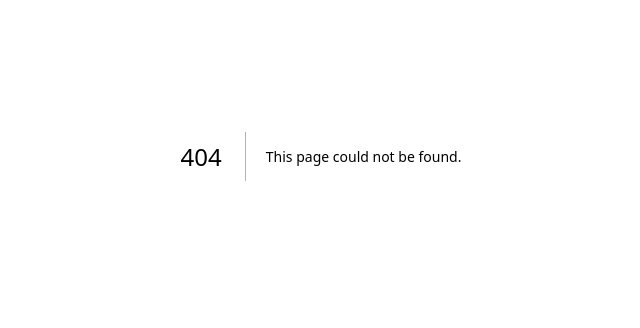
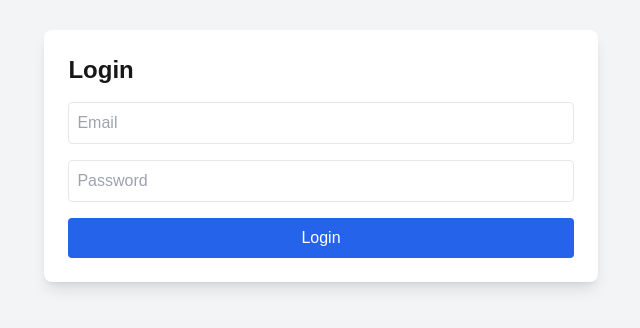
Before and after one commit to pGUPT4/news-app, a Next.js app in the folder my-app/: page /routings/login in a window 1280 px wide. Before the commit this address had no page. Shown: the part 244-572 px from the top of the page, without its empty margins (319-959 px from the left). Built offline with nearby package versions, Linux system fonts and the light colour scheme.

Commit message:
Login template created

```diff
--- /dev/null
+++ b/my-app/app/routings/login/page.js
@@ -0,0 +1,35 @@
+// pages/login.js
+'use client';
+
+import { useState } from 'react';
+import { useRouter } from 'next/navigation';
+
+export default function Login() {
+  const [email, setEmail] = useState('');
+  const [password, setPassword] = useState('');
+
+  return (
+    <div className="min-h-screen flex items-center justify-center bg-gray-100">
+      <form className="bg-white p-6 rounded-lg shadow-lg">
+        <h1 className="text-2xl font-bold mb-4">Login</h1>
+        <input
+            type="email"
+            value={email}
+            onChange={(e) => setEmail(e.target.value)}
+            placeholder="Email"
+            className="w-full p-2 mb-4 border rounded"
+        />
+        <input
+            type="password"
+            value={password}
+            onChange={(e) => setPassword(e.target.value)}
+            placeholder="Password"
+            className="w-full p-2 mb-4 border rounded"
+        />
+        <button type="submit" className="w-full bg-blue-600 text-white p-2 rounded hover:bg-blue-700">
+            Login
+        </button>
+      </form>
+    </div>
+  );
+}
```
